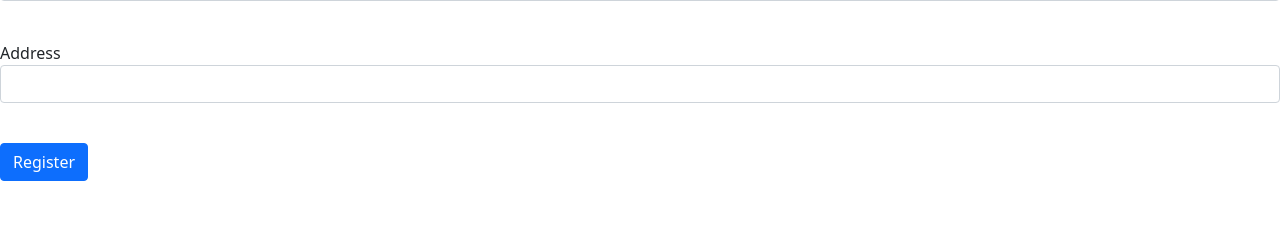
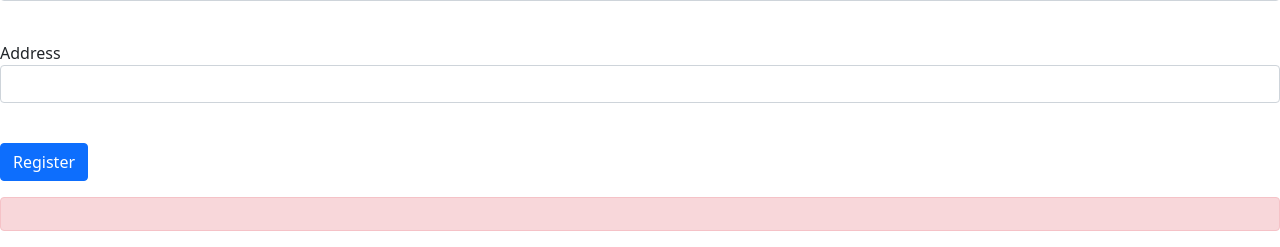
Before and after one commit to patronsgg/SampleSqlAlchemy, a Flask app: page /register in a window 1280 px wide. Shown: the part 966-1213 px from the top of the page. Before the commit the page ends 1147 px from the top, so only its background shows below. Run offline with Flask 2, Linux system fonts and the light colour scheme.

Commit message:
upd task "Форма регистрации"

```diff
--- a/templates/register.html
+++ b/templates/register.html
@@ -86,7 +86,9 @@
         {% endfor %}
     </p>
     <p>{{ form.submit(type="submit", class="btn btn-primary") }}</p>
-    {{message}}
+    <p class="alert alert-danger" role="alert">
+        {{message}}
+    </p>
 </form>
 
 {% endblock %}
```
